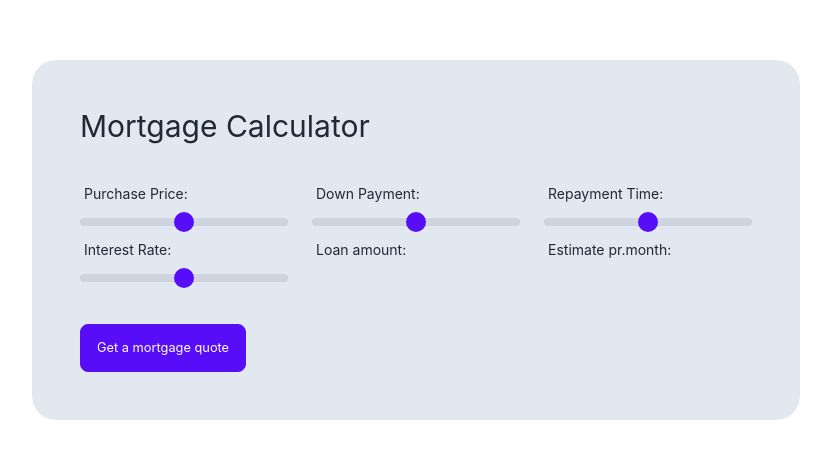
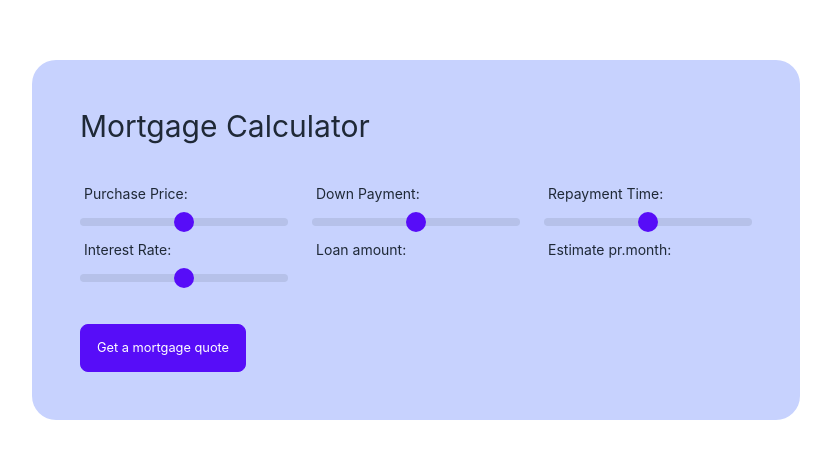
Before and after one commit to thangphung1310/mortgage-calculator, a React (Create React App) app: page / in a window 1280 px wide. Shown: the part 160-618 px from the top of the page, without its empty margins (224-1055 px from the left). Built offline with nearby package versions, Linux system fonts and the light colour scheme.

Commit message:
Update Calculator.js

```diff
--- a/src/components/Calculator.js
+++ b/src/components/Calculator.js
@@ -58,7 +58,7 @@ export default class Calculator extends React.Component {
 
     render() {
         return (
-            <div className="bg-slate-200 rounded-3xl p-12">
+            <div className="bg-indigo-200 rounded-3xl p-12">
                 <div className="mb-8">
                     <h1 className="text-3xl">Mortgage Calculator</h1>
                 </div>
```
